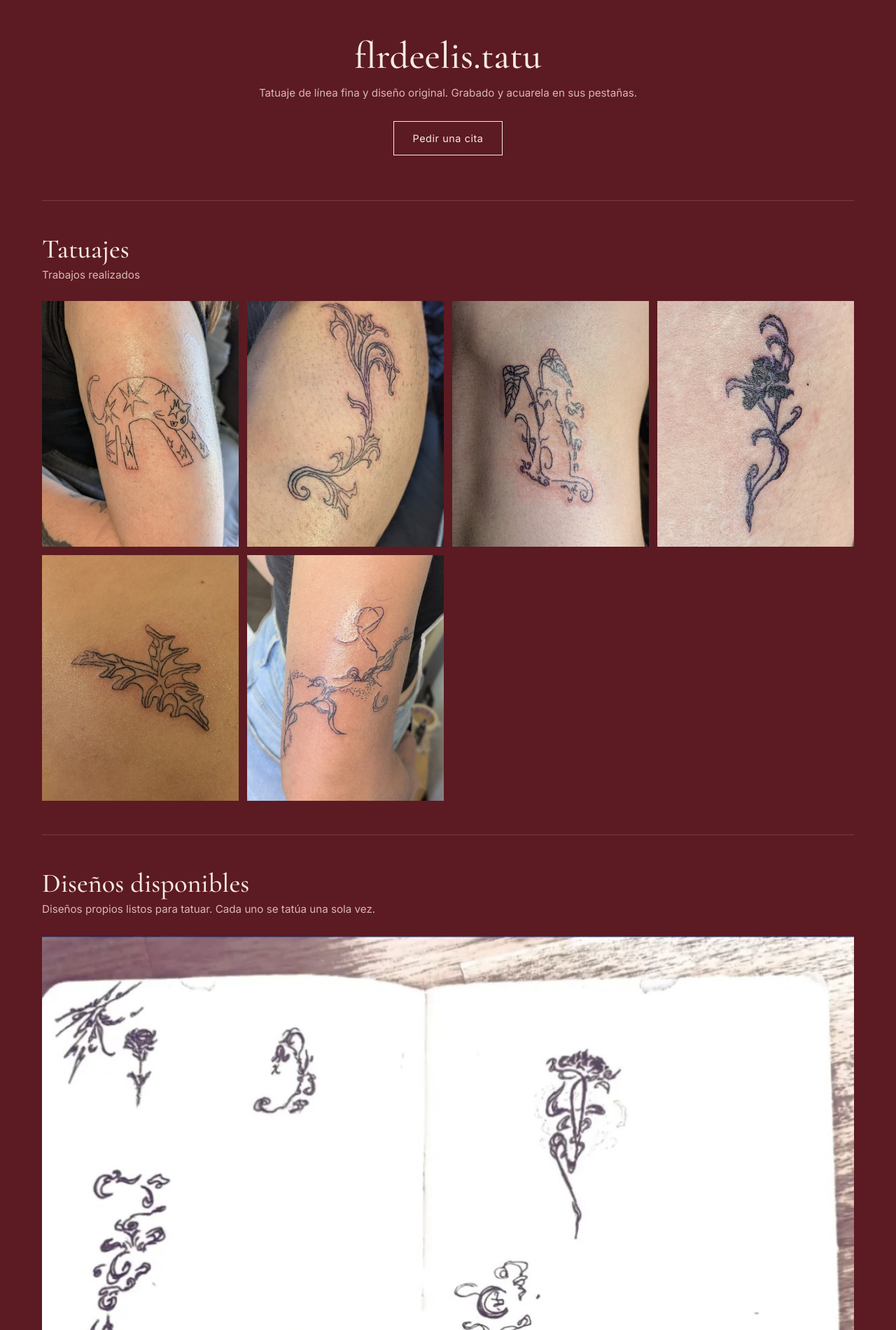
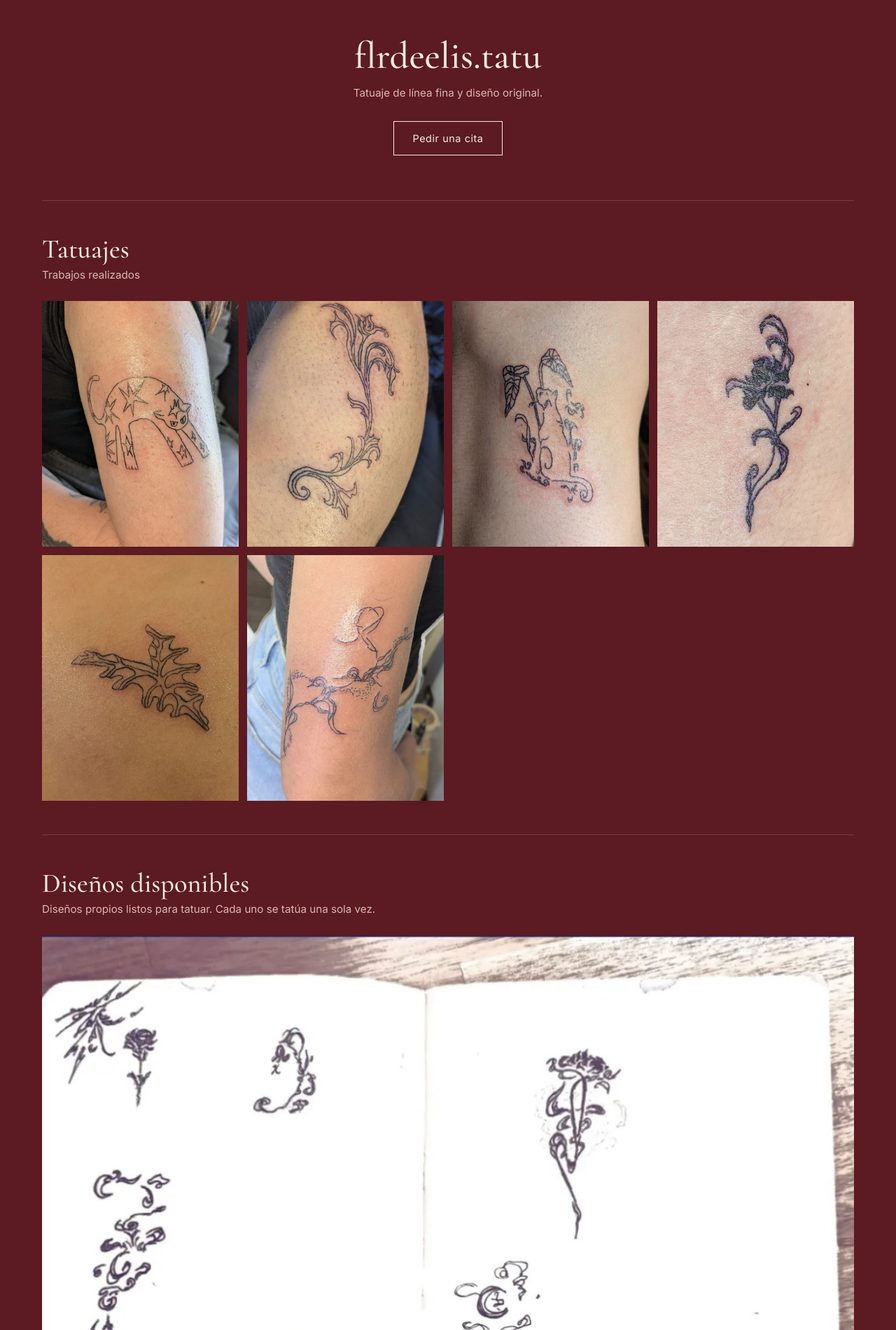
Before and after one commit to flrdeelis/flrdeelis.github.io, a plain HTML site: page index.html in a window 1280 px wide. Shown: the part 80-1980 px from the top of the page at 70% size. Drawn offline with nearby package versions, Linux system fonts and the light colour scheme.

Commit message:
Quitar textos de la portada y del cuaderno
Co-Authored-By: Claude Opus 5.5 <noreply@anthropic.com>
Claude-Session: https://claude.ai/code/session_018Gmr6fBinZKqPYCLzS3vwv

```diff
--- a/index.html
+++ b/index.html
@@ -134,7 +134,7 @@
 
     <div class="bloque">
       <div class="cabecera"><div><h2>Diseños disponibles</h2><p class="nota">Diseños propios listos para tatuar. Cada uno se tatúa una sola vez.</p></div></div>
-      <figure class="cuaderno"><img src="fotos/disenos-cuaderno.jpg" alt="Cuaderno de diseños"><figcaption>Vista general del cuaderno</figcaption></figure>
+      <figure class="cuaderno"><img src="fotos/disenos-cuaderno.jpg" alt="Cuaderno de diseños"></figure>
       <div class="galeria" data-lista="disenos"></div>
       <div class="mosaico" data-lista="laminas" style="margin-top:12px"></div>
     </div>
@@ -184,7 +184,7 @@
 /* ================= TUS DATOS ================= */
 const DATOS = {
   nombre: "flrdeelis.tatu",
-  frase:  "Tatuaje de línea fina y diseño original. Grabado y acuarela en sus pestañas.",
+  frase:  "Tatuaje de línea fina y diseño original.",
   sobreMi: "",  /* escribe aquí unas líneas sobre ti y aparecerán en Contacto */
   correo: "elisacp17@gmail.com",
   ciudad: "Santiago, Chile",
```
